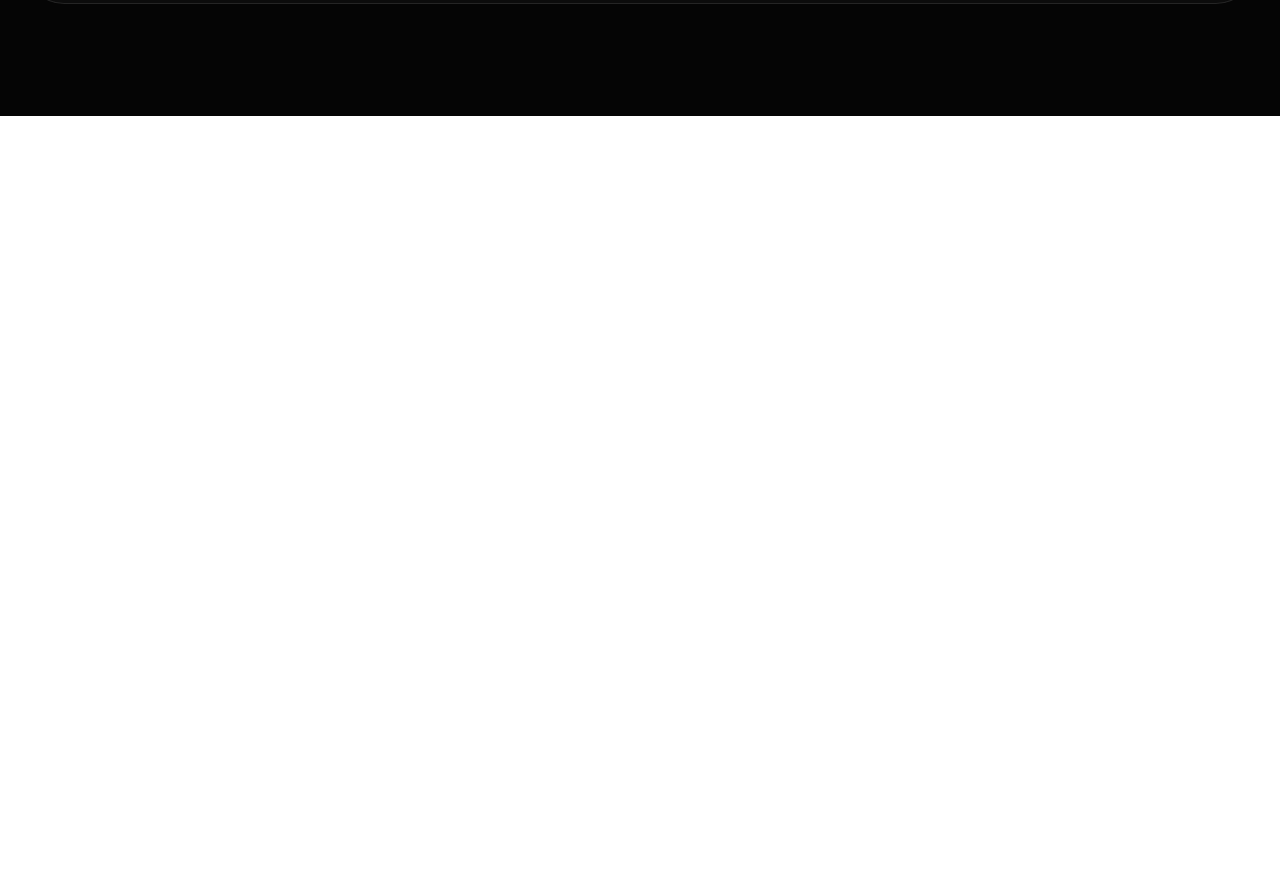
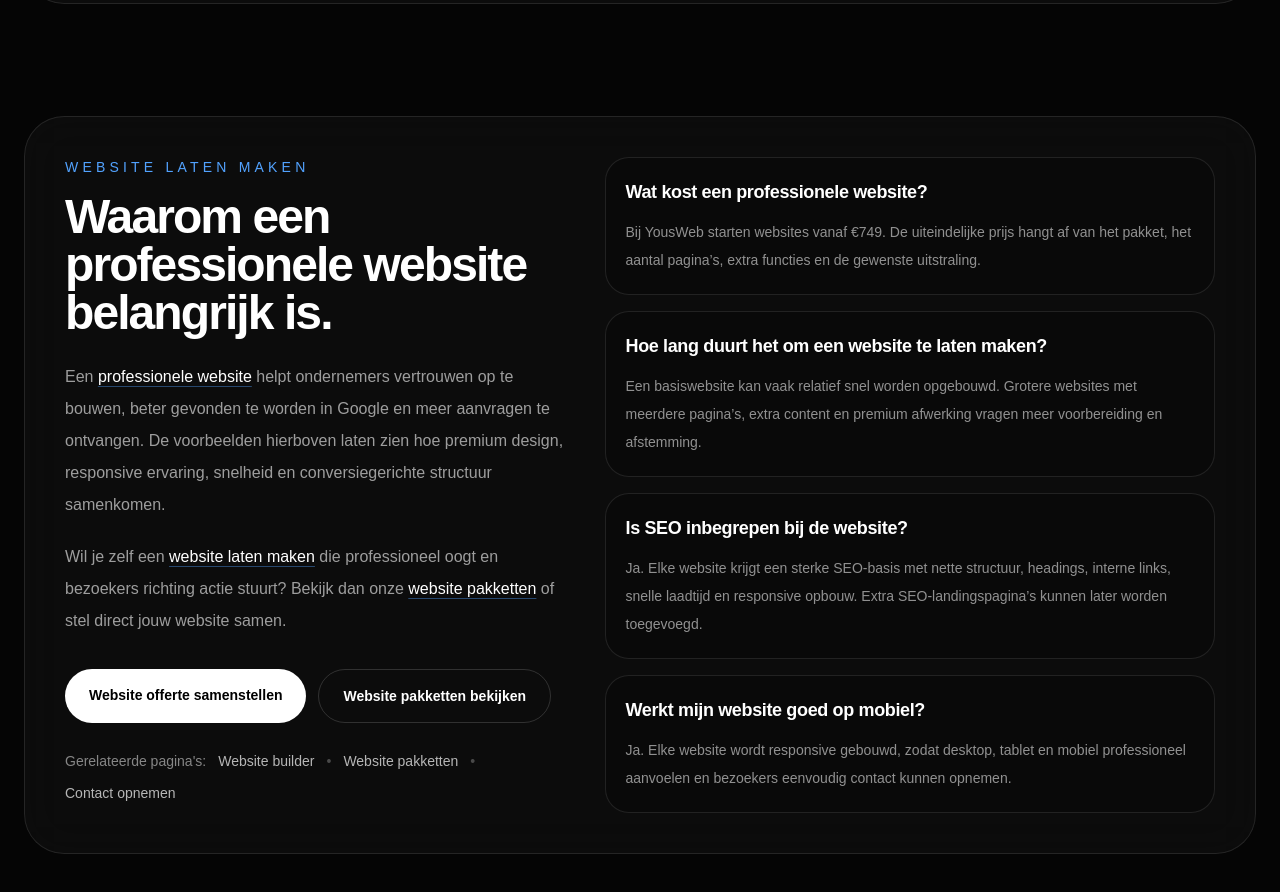
Before and after one commit to youswebnl/yousweb, a Next.js app: page /portfolio-websites in a window 1280 px wide. Shown: the part 3204-4096 px from the top of the page. Before the commit the page ends 3320 px from the top, so only its background shows below. Built offline with nearby package versions, Linux system fonts and the light colour scheme.

Commit message:
update portfolio page

```diff
--- a/app/portfolio-websites/page.tsx
+++ b/app/portfolio-websites/page.tsx
@@ -1,4 +1,5 @@
 "use client";
+
 
 import { useEffect, useState } from "react";
 import { AnimatePresence, motion } from "framer-motion";
@@ -225,6 +226,147 @@ export default function PortfolioWebsitesPage() {
         ))}
       </section>
 
+
+
+<section className="relative z-10 mx-auto max-w-7xl px-6 pb-28">
+  <motion.div
+    initial={{ opacity: 0, y: 34 }}
+    whileInView={{ opacity: 1, y: 0 }}
+    viewport={{ once: true, amount: 0.2 }}
+    transition={{ duration: 0.9, ease: [0.16, 1, 0.3, 1] }}
+    className="grid gap-10 rounded-[2.5rem] border border-white/10 bg-white/[0.03] p-6 backdrop-blur-xl md:p-10 lg:grid-cols-[0.9fr_1.1fr]"
+  >
+    <div>
+      <p className="mb-4 text-sm font-medium uppercase tracking-[0.3em] text-blue-400">
+        Website laten maken
+      </p>
+
+      <h2 className="text-4xl font-semibold tracking-[-0.04em] md:text-5xl">
+        Waarom een professionele website belangrijk is.
+      </h2>
+
+      <p className="mt-6 text-base leading-8 text-white/60">
+        Een{" "}
+        <a
+          href="/website-builder"
+          className="text-white underline decoration-blue-400/40 underline-offset-4 transition-colors duration-500 hover:text-blue-300"
+        >
+          professionele website
+        </a>{" "}
+        helpt ondernemers vertrouwen op te bouwen, beter gevonden te worden in
+        Google en meer aanvragen te ontvangen. De voorbeelden hierboven laten
+        zien hoe premium design, responsive ervaring, snelheid en
+        conversiegerichte structuur samenkomen.
+      </p>
+
+      <p className="mt-5 text-base leading-8 text-white/60">
+        Wil je zelf een{" "}
+        <a
+          href="/website-builder"
+          className="text-white underline decoration-blue-400/40 underline-offset-4 transition-colors duration-500 hover:text-blue-300"
+        >
+          website laten maken
+        </a>{" "}
+        die professioneel oogt en bezoekers richting actie stuurt? Bekijk dan
+        onze{" "}
+        <a
+          href="/#prijzen"
+          className="text-white underline decoration-blue-400/40 underline-offset-4 transition-colors duration-500 hover:text-blue-300"
+        >
+          website pakketten
+        </a>{" "}
+        of stel direct jouw website samen.
+      </p>
+
+      <div className="mt-8 flex flex-col gap-3 sm:flex-row">
+        <a
+          href="/website-builder"
+          className="rounded-full bg-white px-6 py-4 text-sm font-semibold text-black transition-colors duration-500 hover:bg-blue-400 hover:text-black"
+        >
+          Website offerte samenstellen
+        </a>
+
+        <a
+          href="/#prijzen"
+          className="rounded-full border border-white/15 px-6 py-4 text-sm font-semibold text-white transition-colors duration-500 hover:border-white hover:bg-white hover:text-black"
+        >
+          Website pakketten bekijken
+        </a>
+      </div>
+
+      <div className="mt-7 flex flex-wrap gap-3 text-sm text-white/50">
+        <span>Gerelateerde pagina&apos;s:</span>
+
+        <a
+          href="/website-builder"
+          className="text-white/70 transition-colors duration-500 hover:text-blue-300"
+        >
+          Website builder
+        </a>
+
+        <span className="text-white/25">•</span>
+
+        <a
+          href="/#prijzen"
+          className="text-white/70 transition-colors duration-500 hover:text-blue-300"
+        >
+          Website pakketten
+        </a>
+
+        <span className="text-white/25">•</span>
+
+        <a
+          href="/#contact"
+          className="text-white/70 transition-colors duration-500 hover:text-blue-300"
+        >
+          Contact opnemen
+        </a>
+      </div>
+    </div>
+
+    <div className="grid gap-4">
+      {[
+        {
+          question: "Wat kost een professionele website?",
+          answer:
+            "Bij YousWeb starten websites vanaf €749. De uiteindelijke prijs hangt af van het pakket, het aantal pagina’s, extra functies en de gewenste uitstraling.",
+        },
+        {
+          question: "Hoe lang duurt het om een website te laten maken?",
+          answer:
+            "Een basiswebsite kan vaak relatief snel worden opgebouwd. Grotere websites met meerdere pagina’s, extra content en premium afwerking vragen meer voorbereiding en afstemming.",
+        },
+        {
+          question: "Is SEO inbegrepen bij de website?",
+          answer:
+            "Ja. Elke website krijgt een sterke SEO-basis met nette structuur, headings, interne links, snelle laadtijd en responsive opbouw. Extra SEO-landingspagina’s kunnen later worden toegevoegd.",
+        },
+        {
+          question: "Werkt mijn website goed op mobiel?",
+          answer:
+            "Ja. Elke website wordt responsive gebouwd, zodat desktop, tablet en mobiel professioneel aanvoelen en bezoekers eenvoudig contact kunnen opnemen.",
+        },
+      ].map((item) => (
+        <div
+          key={item.question}
+          className="rounded-3xl border border-white/10 bg-black/25 p-5 transition-colors duration-500 hover:border-blue-400/25 hover:bg-blue-400/[0.04]"
+        >
+          <h3 className="text-lg font-semibold tracking-[-0.02em]">
+            {item.question}
+          </h3>
+
+          <p className="mt-3 text-sm leading-7 text-white/55">
+            {item.answer}
+          </p>
+        </div>
+      ))}
+    </div>
+  </motion.div>
+</section>
+
+
+
+
       <AnimatePresence>
         {activeVideo && (
           <motion.div
```
